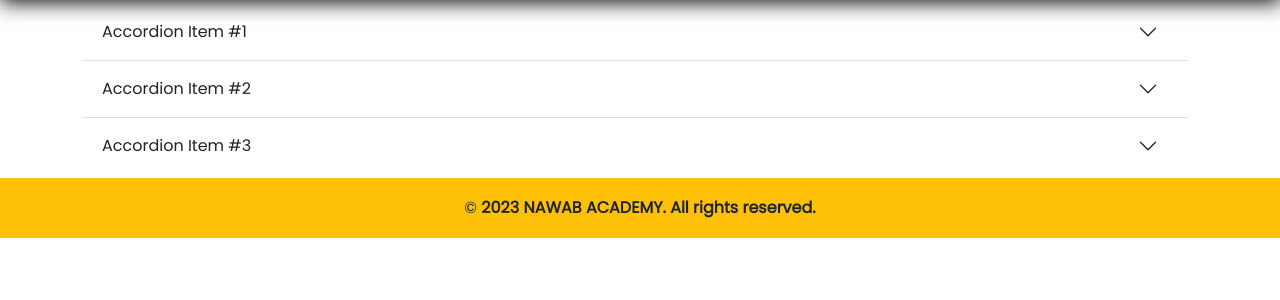
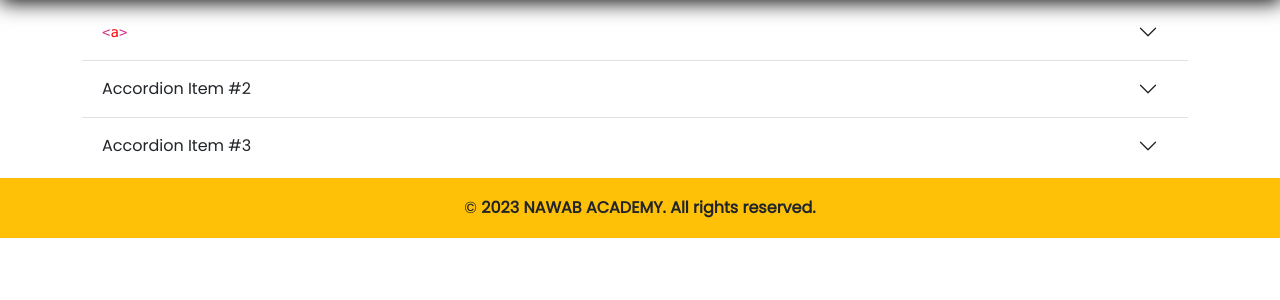
Before and after one commit to shahidjhawari/Online-Courses, a PHP site: page /html_crc.html in a window 1280 px wide. Shown: the part 103-403 px from the top of the page. Run offline with PHP 8.4, Linux system fonts and the light colour scheme; some libraries are stand-ins or nearby versions.

Commit message:
add files html tags goes here

```diff
--- a/css/styles.css
+++ b/css/styles.css
@@ -215,3 +215,8 @@ header {
   text-align: center;
 }
 /* Course Headings Section End */
+
+/* HTML all tags css here */
+.html-tag {
+  color: red;
+}
--- a/html_crc.html
+++ b/html_crc.html
@@ -51,16 +51,18 @@
     </header>
 <!--Header Section End-->
 
+<!--HTML tags Section Start-->
  <div class="container">
     <div class="accordion accordion-flush" id="accordionFlushExample">
         <div class="accordion-item">
           <h2 class="accordion-header">
             <button class="accordion-button collapsed" type="button" data-bs-toggle="collapse" data-bs-target="#flush-collapseOne" aria-expanded="false" aria-controls="flush-collapseOne">
-              Accordion Item #1
+             <code><span><</span><span class="html-tag">a</span><span>></span></code>
             </button>
           </h2>
-          <div id="flush-collapseOne" class="accordion-collapse collapse" data-bs-parent="#accordionFlushExample">
-            <div class="accordion-body">Placeholder content for this accordion, which is intended to demonstrate the <code>.accordion-flush</code> class. This is the first item's accordion body.</div>
+          <div id="flush-collapseOne" class="accordion-collapse collapse bg-dark text-primary" data-bs-parent="#accordionFlushExample">
+            <div class="accordion-body">Placeholder content for this accordion, which is intended to demonstrate theclass. This is the first item's accordion body.</div>
+
           </div>
         </div>
         <div class="accordion-item">
@@ -85,6 +87,7 @@
         </div>
       </div>
  </div>
+ <!--HTML tags Section End-->
 
 
 
```
